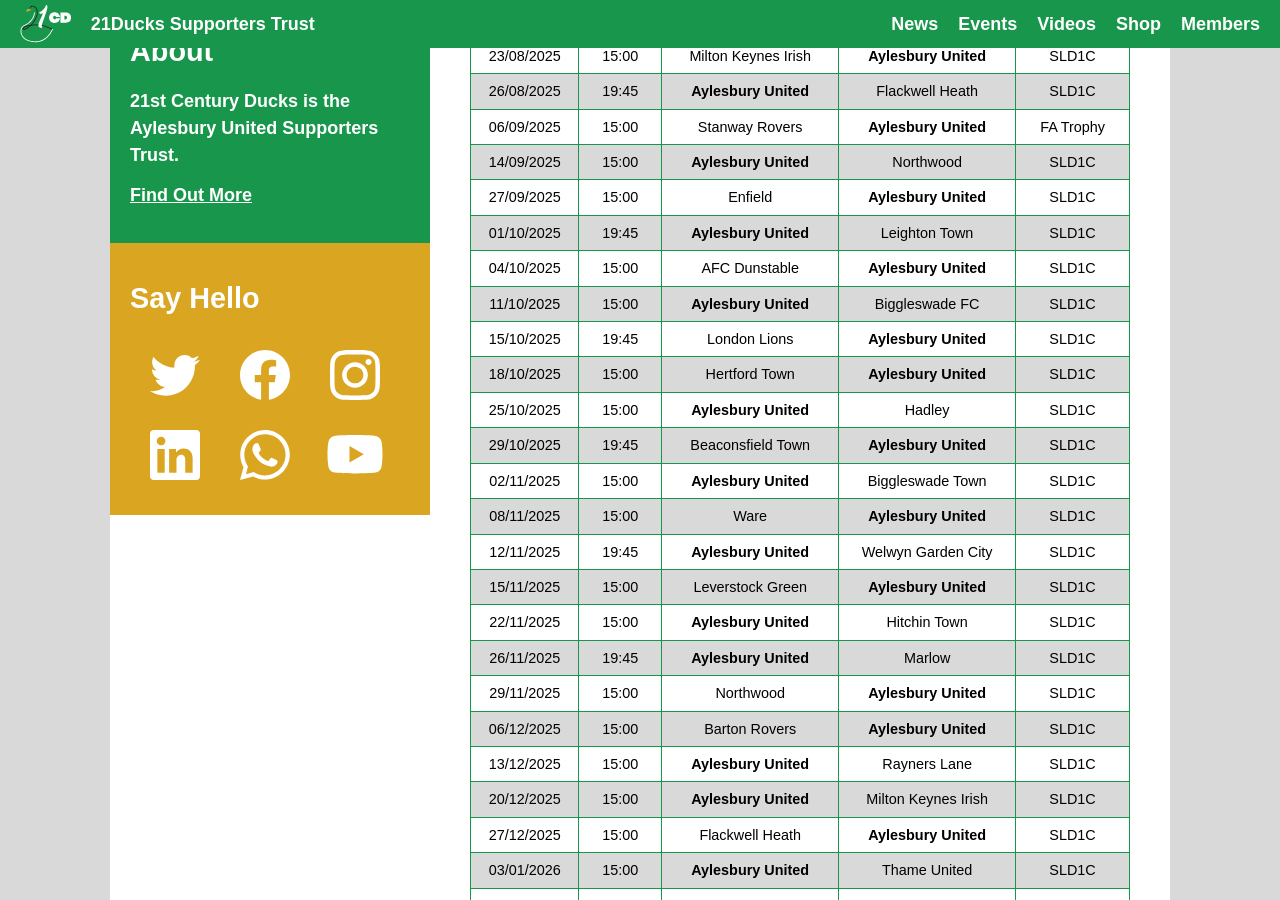
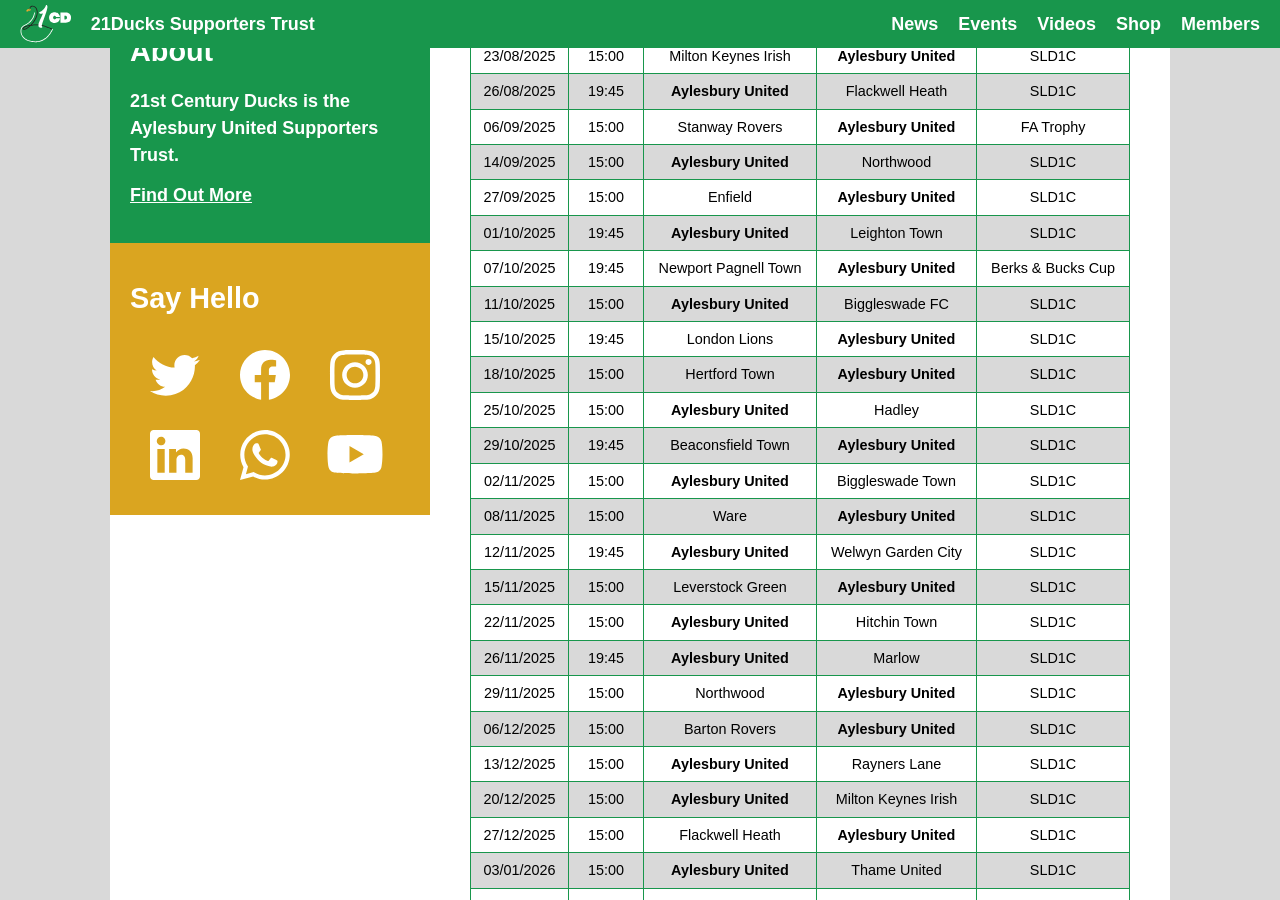
Before and after one commit to RobDWaller/21ducks.github.io, a Jekyll site: the page built from club/fixtures2526.html, in a window 1280 px wide and 900 px high, scrolled down 372 px. Built offline with Jekyll 4.4.1, drawn with Linux system fonts in a browser that asks for light colours; comment, search, counter and statistics services are not loaded.

Commit message:
Updated upcoming fixtures to remove Dunstable game and add Newport Pagnell Game.

```diff
--- a/_data/fixtures_sld1c_2526.json
+++ b/_data/fixtures_sld1c_2526.json
@@ -68,12 +68,12 @@
       "competition": "Southern League Div One Central"
     },
     {
-      "date": "2025-10-04",
-      "kickoff": "15:00",
-      "homeTeam": "AFC Dunstable",
+      "date": "2025-10-07",
+      "kickoff": "19:45",
+      "homeTeam": "Newport Pagnell Town",
       "awayTeam": "Aylesbury United",
       "venue": "Away",
-      "competition": "Southern League Div One Central"
+      "competition": "Berks & Bucks Cup"
     },
     {
       "date": "2025-10-11",
```
